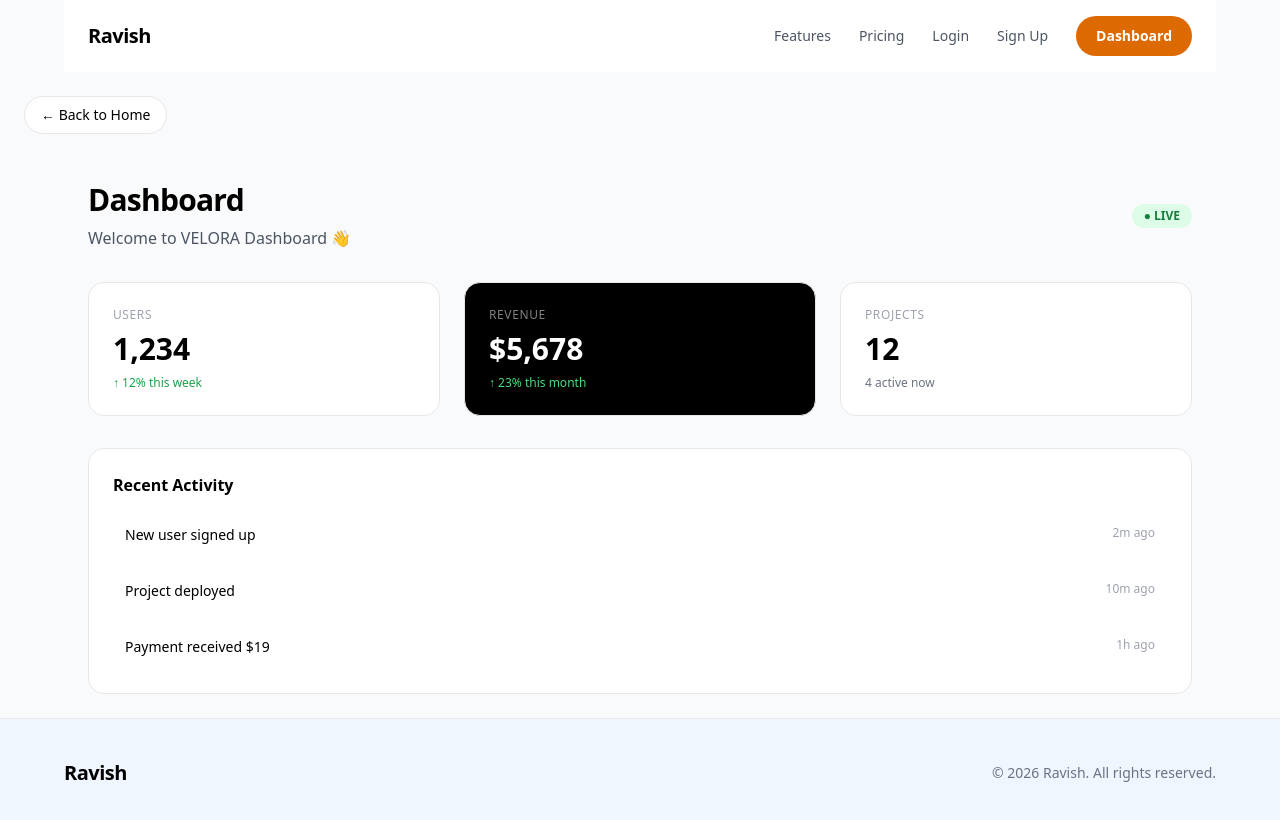
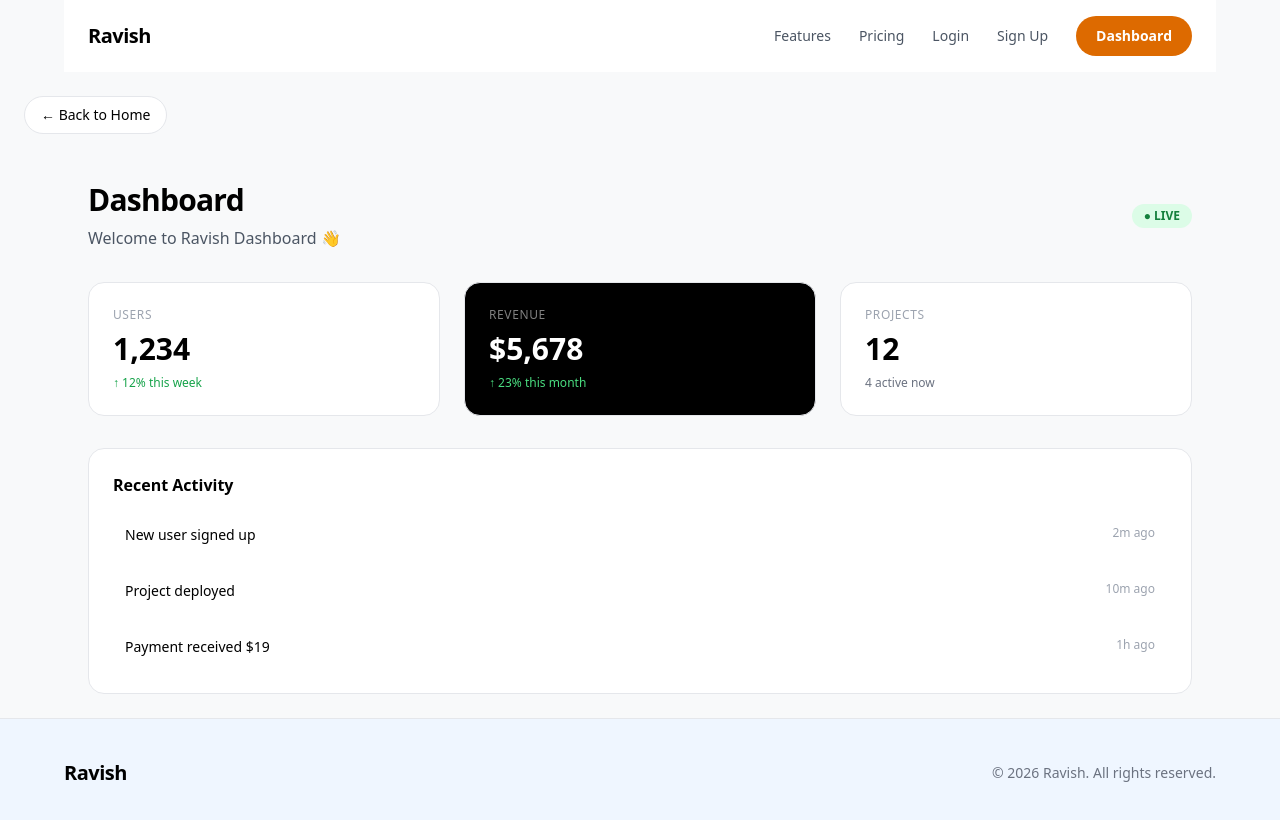
Before and after one commit to Ravs10/saas-starter-kit, a Next.js app: page /dashboard in a window 1280 px wide. Shown: the top 820 px of the page. Built offline with nearby package versions, Linux system fonts and the light colour scheme.

Commit message:
Integrate SITE_CONFIG for dynamic dashboard theme

```diff
--- a/app/dashboard/page.tsx
+++ b/app/dashboard/page.tsx
@@ -1,15 +1,17 @@
 import Navbar from "../components/Navbar"
 import Footer from "../components/Footer"
+import { SITE_CONFIG } from "@/app/config"
+
 export default function Dashboard(){
   return (
-    <div className="min-h-screen bg-gray-50">
+    <div className="min-h-screen" style={{ backgroundColor: SITE_CONFIG.theme.body }}>
       <Navbar/>
       <a href="/" className="inline-block m-6 text-sm border px-4 py-2 rounded-full bg-white hover:bg-black hover:text-white transition-all">← Back to Home</a>
       <div className="max-w-6xl mx-auto p-6">
         <div className="flex justify-between items-center">
           <div>
             <h1 className="text-3xl font-black tracking-tight">Dashboard</h1>
-            <p className="text-gray-600 mt-2">Welcome to VELORA Dashboard 👋</p>
+            <p className="text-gray-600 mt-2">Welcome to {SITE_CONFIG.name} Dashboard 👋</p>
           </div>
           <div className="hidden md:block bg-green-100 text-green-700 text-xs px-3 py-1 rounded-full font-bold animate-pulse">● LIVE</div>
         </div>
```
